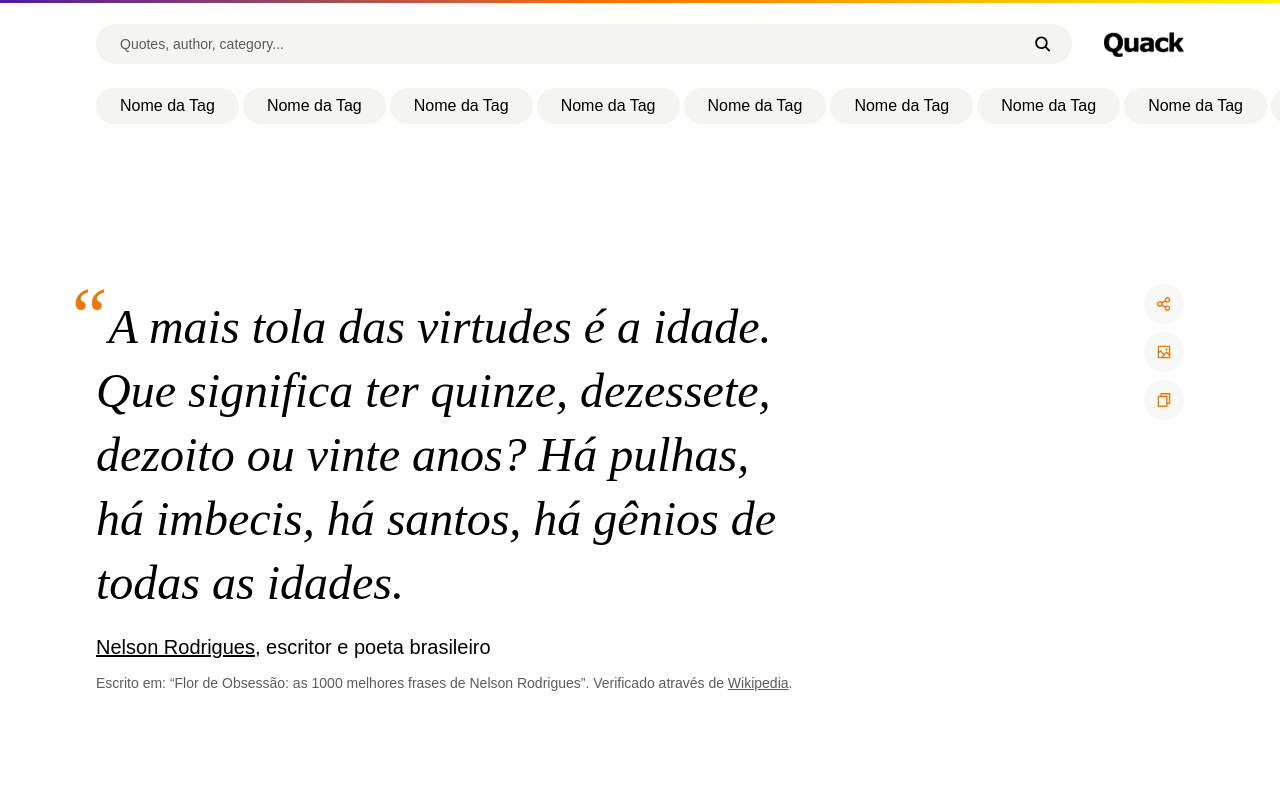
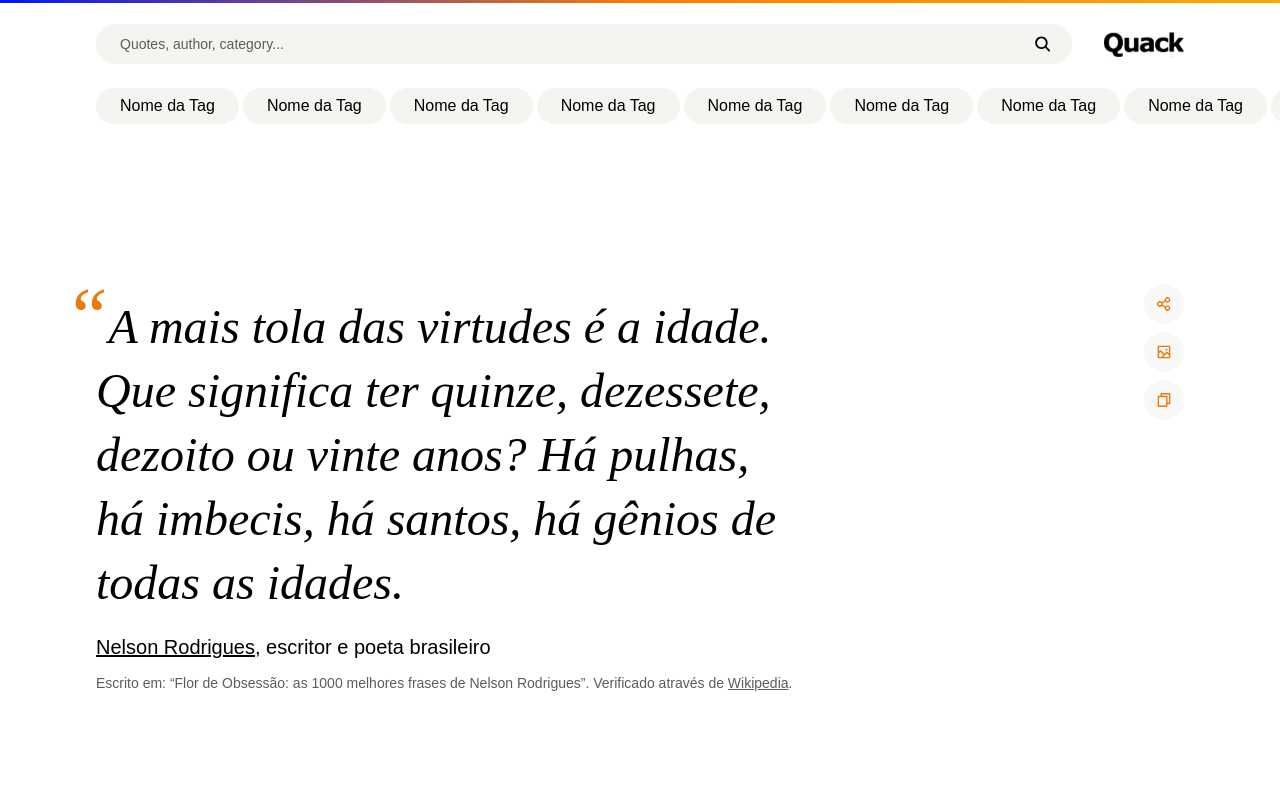
Before and after one commit to sheisacreative/quack-quotes, a Next.js app: page / in a window 1280 px wide. Shown: the top 800 px of the page. Built offline with nearby package versions, Linux system fonts and the light colour scheme; a web font is replaced by a local one.

Commit message:
Gradient changed

```diff
--- a/styles/globals.css
+++ b/styles/globals.css
@@ -12,9 +12,9 @@
 
   --gradient-primary: linear-gradient(
     270deg,
-    #fff500 0%,
-    #ff7a00 49.48%,
-    #4e1ba8 100%
+    #ffa800 0%,
+    #ff7b00 50%,
+    #0016ff 100%
   );
 
   /* Typography */
```
